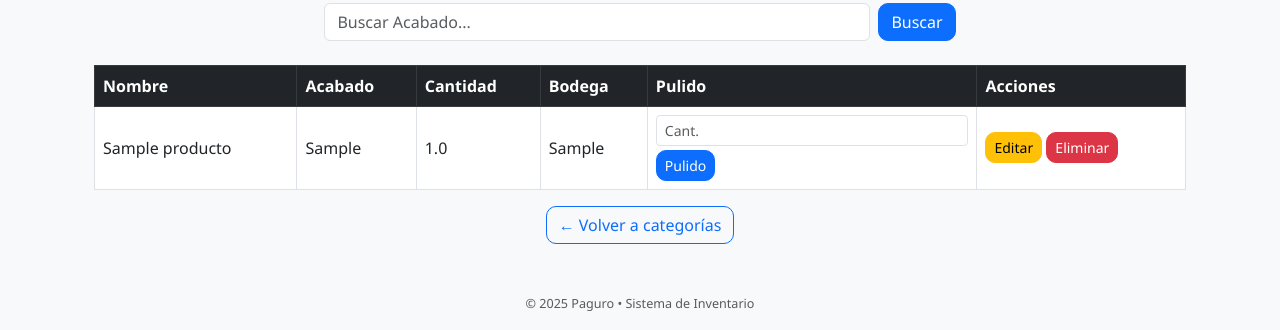
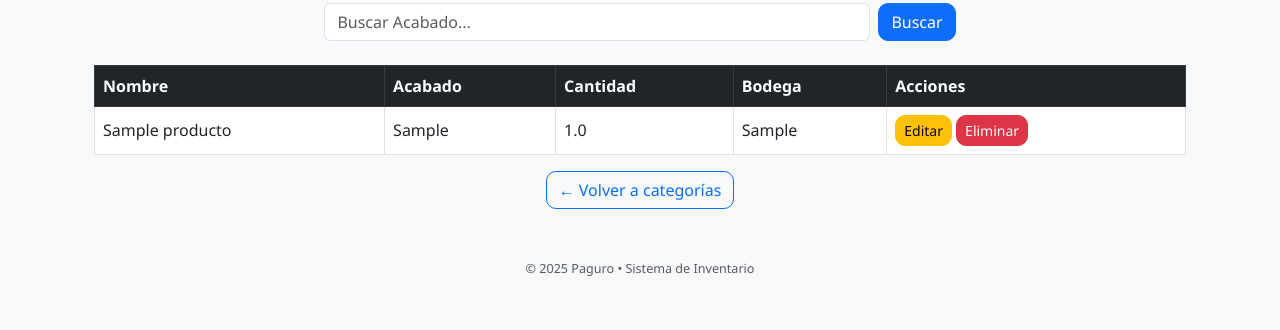
Before and after one commit to ProyectoPaguro/Paguro, a Flask app: page /produccion/1 in a window 1280 px wide. Shown: the part 553-883 px from the top of the page. After the commit the page ends 829 px from the top, so only its background shows below. Run offline with Flask 3, Linux system fonts and the light colour scheme; a user stored in the database is signed in; tables that the repository leaves empty hold one stand-in row (values such as "Sample post").

```diff
--- a/templates/productos_por_categoria.html
+++ b/templates/productos_por_categoria.html
@@ -23,7 +23,8 @@
   {% if productos %}
 
     <!-- 🔍 Buscador -->
-    <form method="get" action="{{ url_for('produccion_categoria', id_categoria=categoria_id) }}" class="d-flex justify-content-center mb-4">
+    <form method="get" action="{{ url_for('produccion_categoria', id_categoria=categoria_id) }}"
+          class="d-flex justify-content-center mb-4">
       <input
         type="text"
         name="search"
@@ -34,10 +35,10 @@
       <button type="submit" class="btn btn-primary">Buscar</button>
     </form>
 
-    <!-- 🔄 Botón limpiar búsqueda -->
     {% if search %}
     <div class="text-center mb-4">
-      <a href="{{ url_for('produccion_categoria', id_categoria=categoria_id) }}" class="btn btn-outline-secondary btn-sm">
+      <a href="{{ url_for('produccion_categoria', id_categoria=categoria_id) }}"
+         class="btn btn-outline-secondary btn-sm">
         Limpiar búsqueda
       </a>
     </div>
@@ -51,7 +52,6 @@
           <th>Acabado</th>
           <th>Cantidad</th>
           <th>Bodega</th>
-          <th>Pulido</th>
 
           {% if categoria_nombre == "Sin categoría" %}
             <th>Asignar categoría</th>
@@ -71,24 +71,6 @@
           <td>{{ p.cantidad_actual }}</td>
           <td>{{ p.bodega or '-' }}</td>
 
-          <!-- PULIDO -->
-          <td>
-            {% if current_user.rol in ['admin', 'operario'] %}
-            <form action="{{ url_for('registrar_pulido') }}" method="POST">
-              <input type="hidden" name="producto_id" value="{{ p.id }}">
-              <input type="hidden" name="acabado" value="{{ p.acabado }}">
-              <input type="hidden" name="categoria_id" value="{{ categoria_id }}">
-              <input type="number" name="cantidad"
-                     class="form-control form-control-sm"
-                     placeholder="Cant." min="1" required>
-              <button class="btn btn-sm btn-primary mt-1">Pulido</button>
-            </form>
-            {% else %}
-              -
-            {% endif %}
-          </td>
-
-          <!-- ASIGNAR CATEGORÍA -->
           {% if categoria_nombre == "Sin categoría" %}
           <td>
             <form method="POST" action="{{ url_for('asignar_categoria') }}">
@@ -106,10 +88,10 @@
           </td>
           {% endif %}
 
-          <!-- ACCIONES ADMIN -->
           {% if current_user.rol == 'admin' %}
           <td>
-            <a href="{{ url_for('producto_editar', producto_id=p.id) }}" class="btn btn-sm btn-warning">
+            <a href="{{ url_for('producto_editar', producto_id=p.id) }}"
+               class="btn btn-sm btn-warning">
               <i class="bi bi-pencil-square"></i> Editar
             </a>
 
```
